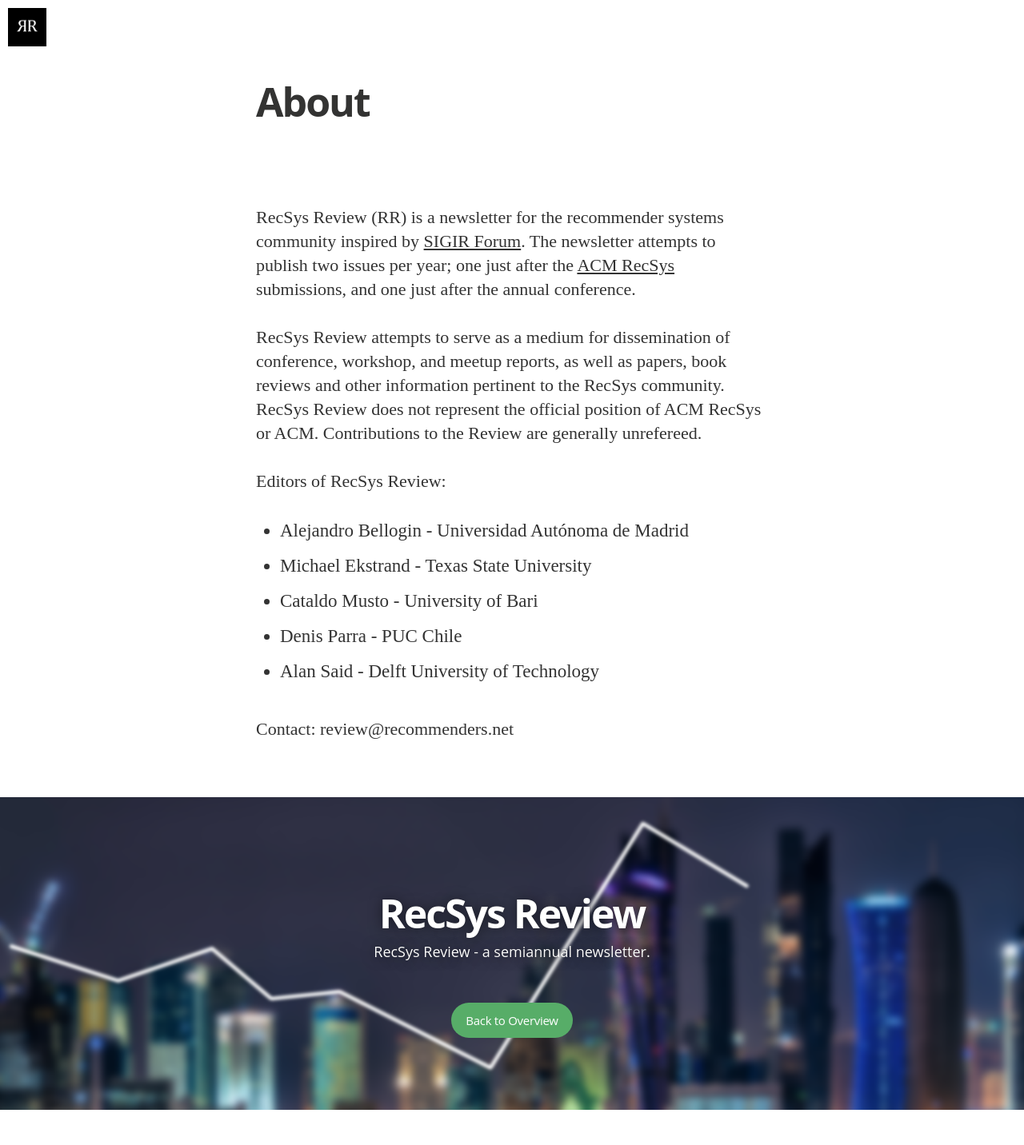
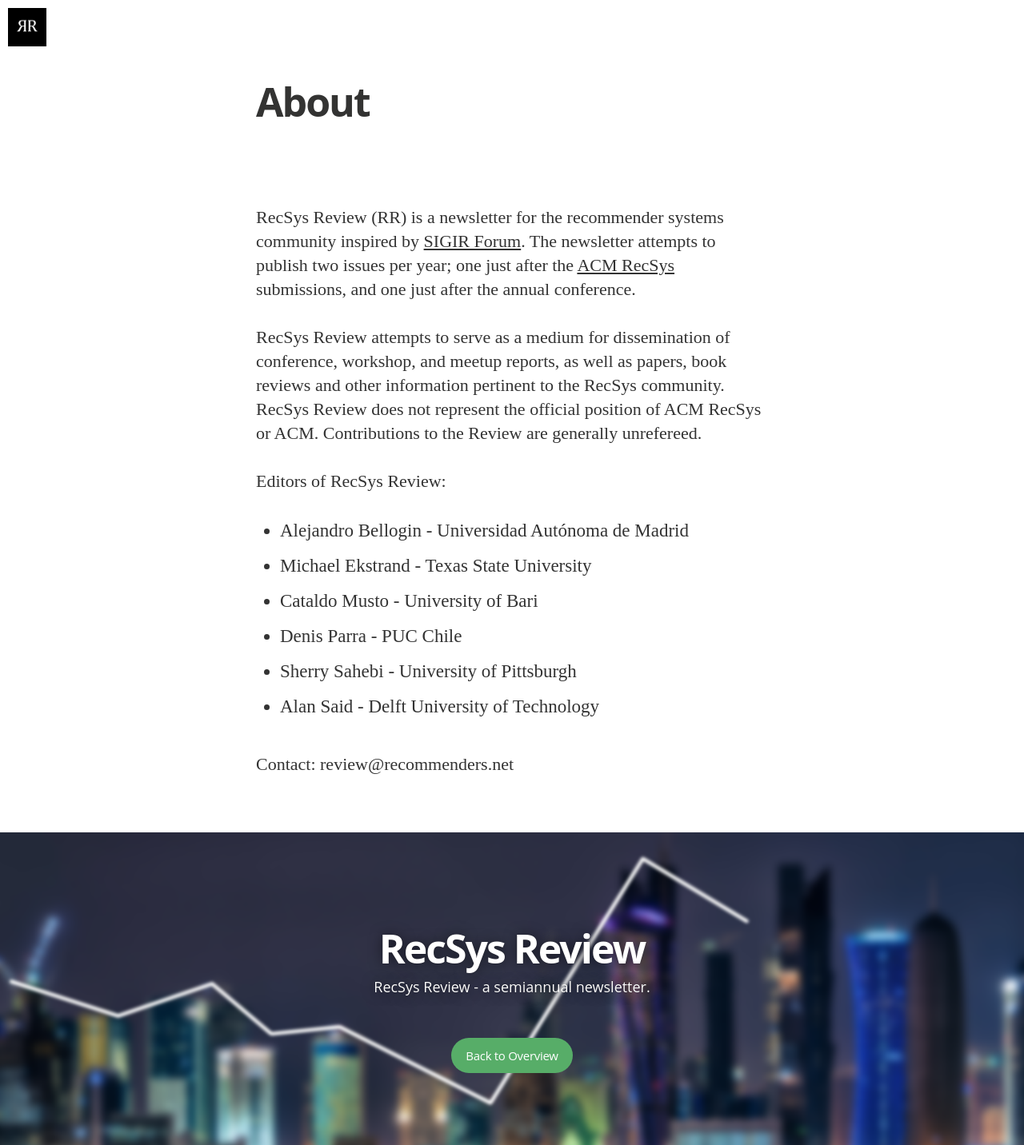
Before and after one commit to recommenders/review, a Jekyll site: the page built from about.md, in a window 1280 px wide. Shown: the whole page at 80% size. Built offline with Jekyll 4.4.1, drawn with Linux system fonts in a browser that asks for light colours; nearby versions of some CDN libraries; some web fonts are replaced; Markdown is read by kramdown in place of the engine named in the settings; before the commit the page ends 1388 px from its top, so only the background shows below that.

Commit message:
Updated list of editors

```diff
--- a/about.md
+++ b/about.md
@@ -17,6 +17,7 @@ Editors of RecSys Review:
 * Michael Ekstrand - Texas State University
 * Cataldo Musto - University of Bari
 * Denis Parra - PUC Chile
+* Sherry Sahebi - University of Pittsburgh
 * Alan Said - Delft University of Technology
 
 Contact:
```
